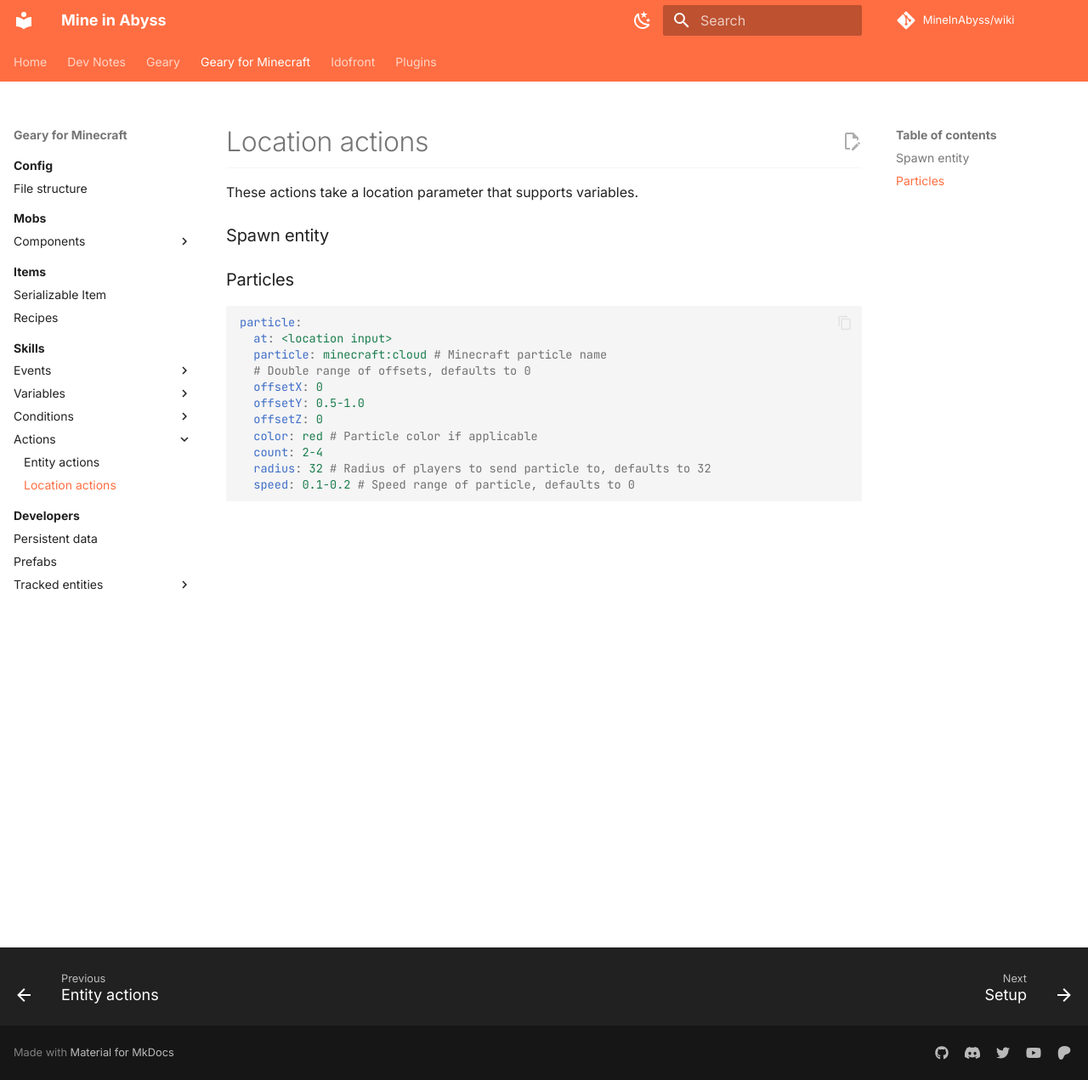
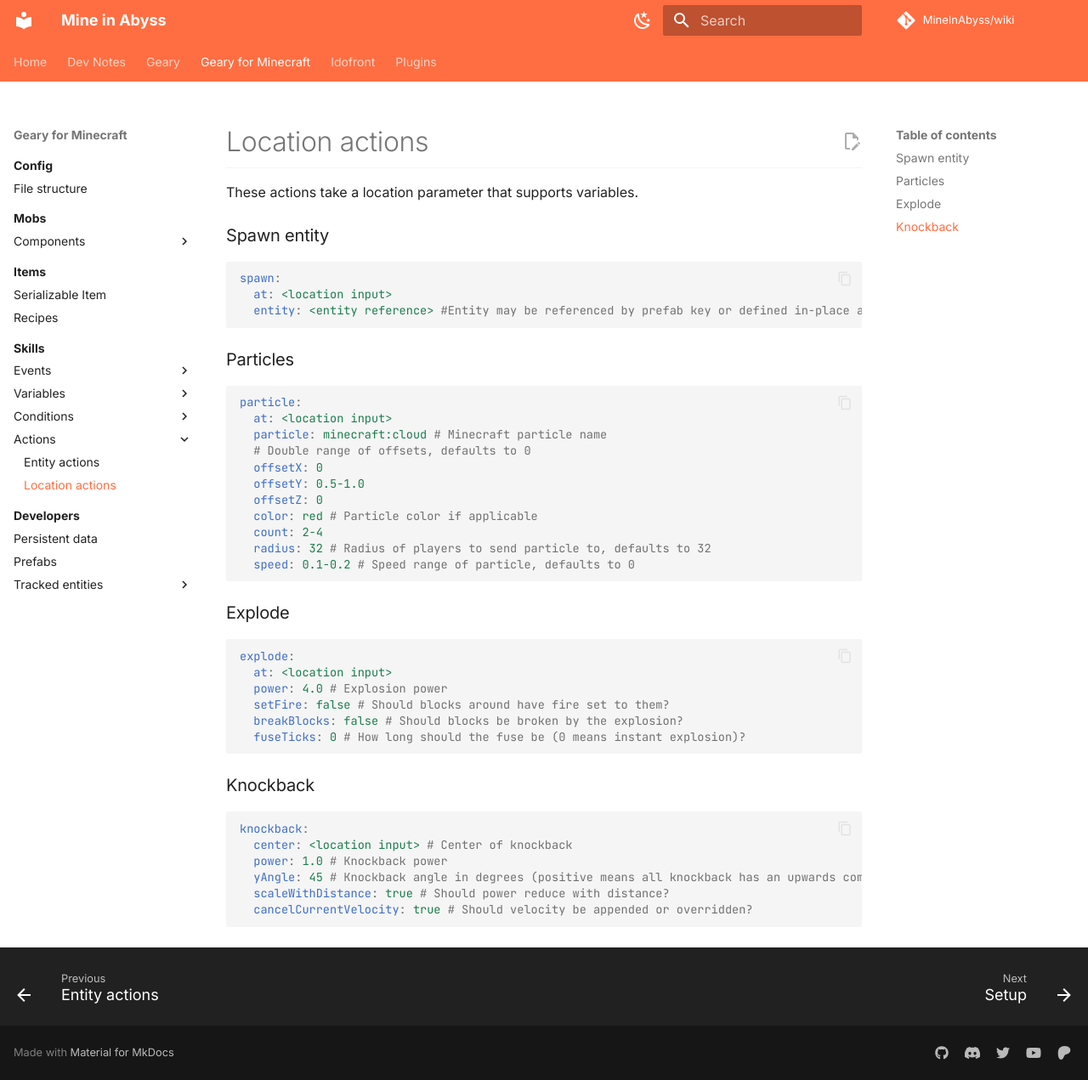
Before and after one commit to MineInAbyss/wiki, an MkDocs documentation site: the page built from docs/geary-minecraft/skills/actions/location.md, in a window 1280 px wide and 1271 px high. Shown: the whole window at 85% size. Built offline with MkDocs 1.6.1 and Material for MkDocs 9.7.7, drawn with Linux system fonts in a browser that asks for light colours; comment, search, counter and statistics services are not loaded.

Commit message:
Fill out more actions docs

````diff
--- a/docs/geary-minecraft/skills/actions/location.md
+++ b/docs/geary-minecraft/skills/actions/location.md
@@ -3,6 +3,12 @@
 These actions take a location parameter that supports variables.
 
 ### Spawn entity
+
+```yaml
+spawn:
+  at: <location input>
+  entity: <entity reference> #Entity may be referenced by prefab key or defined in-place as a list of components.
+```
 
 ### Particles
 
@@ -19,3 +25,26 @@
   radius: 32 # Radius of players to send particle to, defaults to 32
   speed: 0.1-0.2 # Speed range of particle, defaults to 0
 ```
+
+
+### Explode
+
+```yaml
+explode:
+  at: <location input>
+  power: 4.0 # Explosion power
+  setFire: false # Should blocks around have fire set to them?
+  breakBlocks: false # Should blocks be broken by the explosion?
+  fuseTicks: 0 # How long should the fuse be (0 means instant explosion)?
+```
+
+### Knockback
+
+```yaml
+knockback:
+  center: <location input> # Center of knockback
+  power: 1.0 # Knockback power
+  yAngle: 45 # Knockback angle in degrees (positive means all knockback has an upwards component)
+  scaleWithDistance: true # Should power reduce with distance?
+  cancelCurrentVelocity: true # Should velocity be appended or overridden?
+```
````
Also changed, not shown: docs/geary-minecraft/mobs/components/setters.md (+14 -1 lines), docs/geary-minecraft/skills/actions/entity.md (+3 -4 lines), docs/geary-minecraft/skills/actions/index.md (+18 -0 lines).
